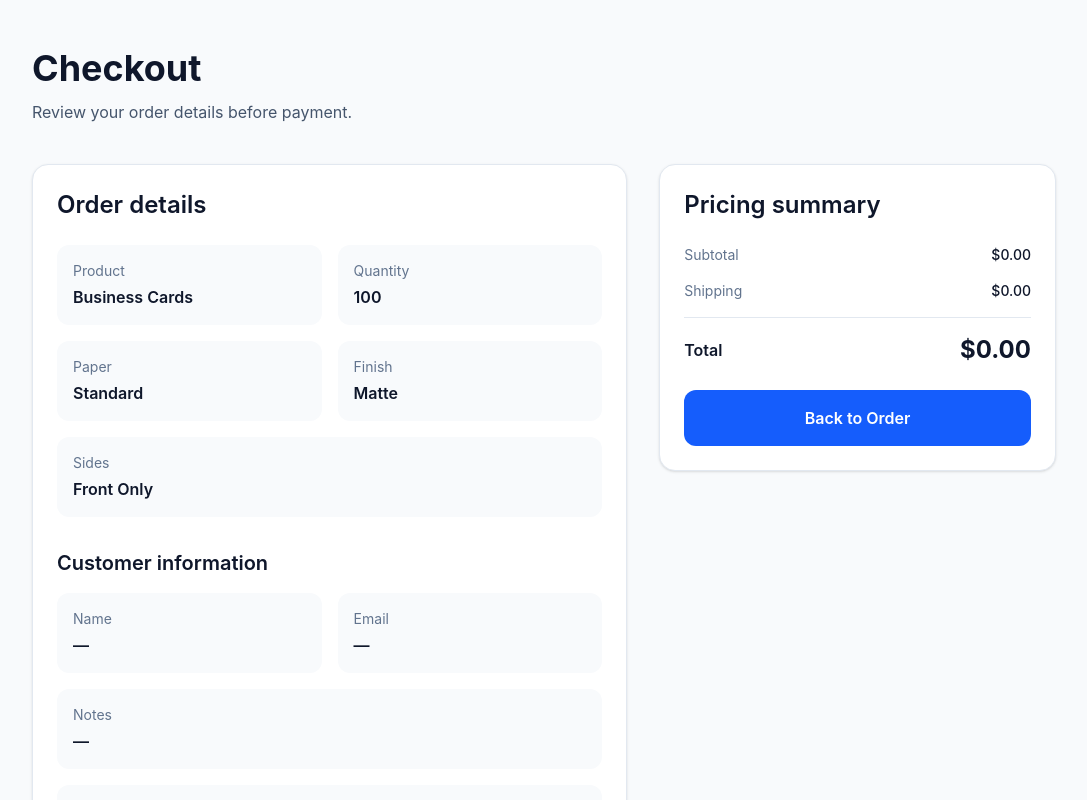
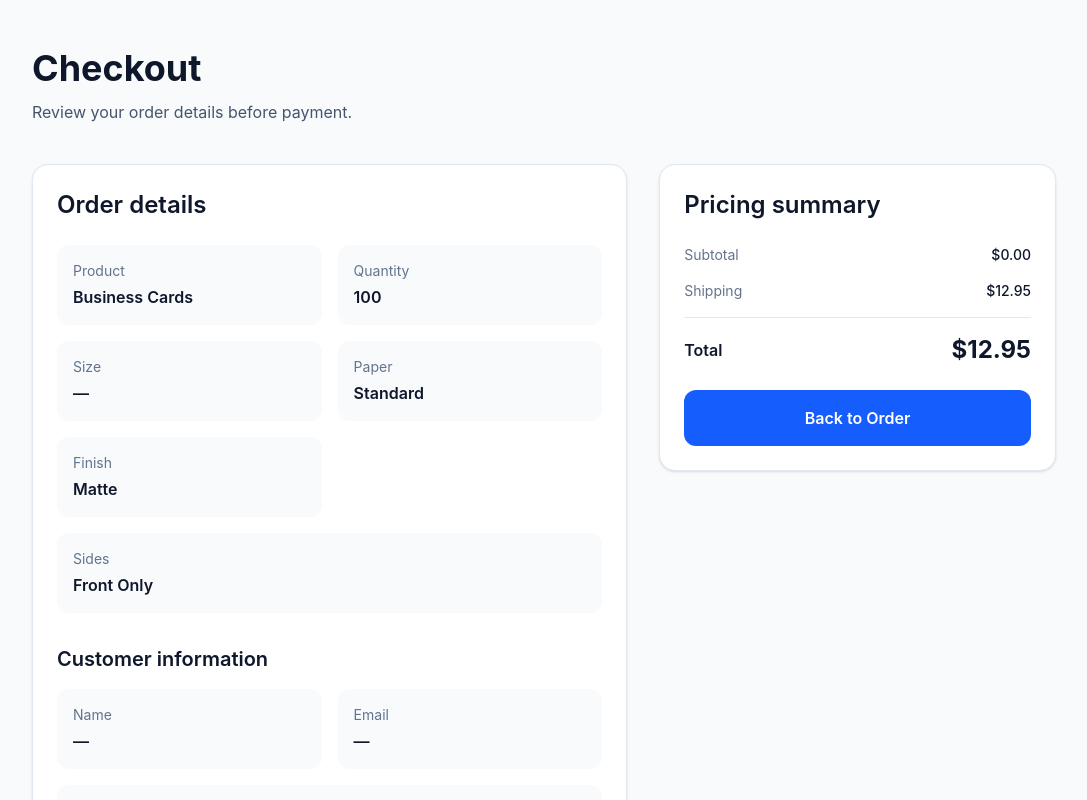
Before and after one commit to deworkenj-envision/Version-25a, a Next.js app: page /checkout in a window 1280 px wide. Shown: the top 800 px of the page, without its empty margins (96-1183 px from the left). Built offline with nearby package versions, Linux system fonts and the light colour scheme.

Commit message:
Update page.js

```diff
--- a/app/checkout/page.js
+++ b/app/checkout/page.js
@@ -12,18 +12,23 @@ export default async function CheckoutPage({ searchParams }) {
 
   const productName = params?.productName || "Business Cards";
   const quantity = params?.quantity || "100";
+  const size = params?.size || "—";
   const paper = params?.paper || "Standard";
   const finish = params?.finish || "Matte";
   const sides = params?.sides || "Front Only";
+
   const customerName = params?.customerName || "";
   const customerEmail = params?.customerEmail || "";
   const notes = params?.notes || "";
+
   const artworkUrl = params?.artworkUrl || "";
   const fileName = params?.fileName || "";
 
+  const productImage = params?.productImage || "";
+
   const subtotal = toNumber(params?.subtotal);
-  const shipping = toNumber(params?.shipping);
-  const total = toNumber(params?.total);
+  const shipping = 12.95; // keep consistent with order page
+  const total = subtotal + shipping;
 
   return (
     <main className="min-h-screen bg-slate-50 px-6 py-12">
@@ -36,10 +41,22 @@ export default async function CheckoutPage({ searchParams }) {
         </div>
 
         <div className="grid gap-8 lg:grid-cols-[1.2fr_0.8fr]">
+          {/* LEFT */}
           <section className="rounded-2xl border border-slate-200 bg-white p-6 shadow-sm">
             <h2 className="text-2xl font-semibold text-slate-900">
               Order details
             </h2>
+
+            {/* PRODUCT IMAGE */}
+            {productImage && (
+              <div className="mt-6 overflow-hidden rounded-xl">
+                <img
+                  src={productImage}
+                  alt={productName}
+                  className="h-40 w-full object-cover"
+                />
+              </div>
+            )}
 
             <div className="mt-6 grid gap-4 sm:grid-cols-2">
               <div className="rounded-xl bg-slate-50 p-4">
@@ -50,6 +67,11 @@ export default async function CheckoutPage({ searchParams }) {
               <div className="rounded-xl bg-slate-50 p-4">
                 <p className="text-sm text-slate-500">Quantity</p>
                 <p className="mt-1 font-semibold text-slate-900">{quantity}</p>
+              </div>
+
+              <div className="rounded-xl bg-slate-50 p-4">
+                <p className="text-sm text-slate-500">Size</p>
+                <p className="mt-1 font-semibold text-slate-900">{size}</p>
               </div>
 
               <div className="rounded-xl bg-slate-50 p-4">
@@ -114,6 +136,7 @@ export default async function CheckoutPage({ searchParams }) {
             </div>
           </section>
 
+          {/* RIGHT */}
           <aside className="h-fit rounded-2xl border border-slate-200 bg-white p-6 shadow-sm">
             <h2 className="text-2xl font-semibold text-slate-900">
               Pricing summary
```
